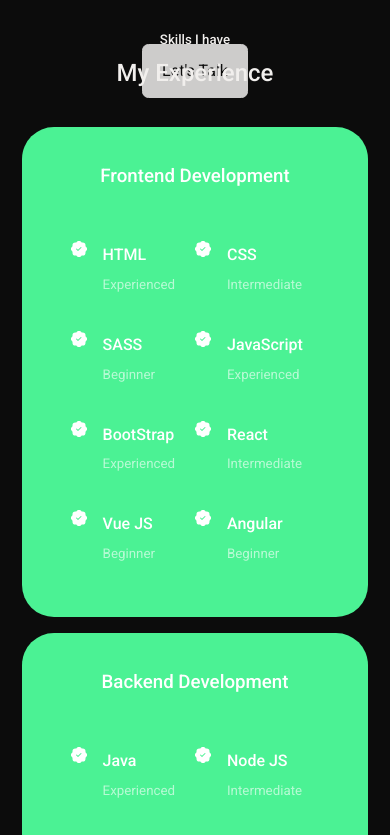
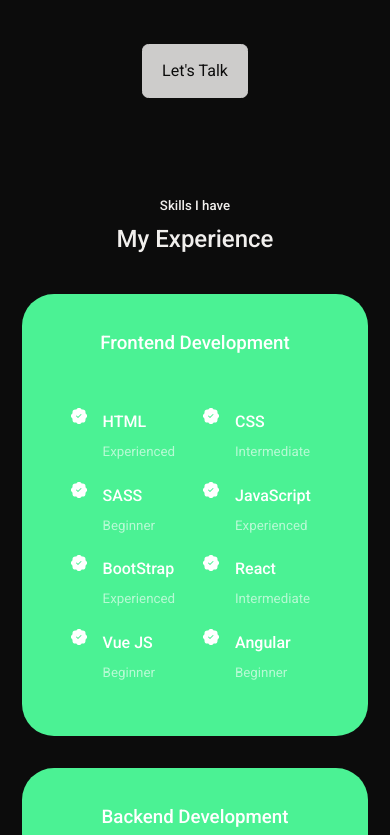
Before and after one commit to theagester12345/portfolio, a React (Create React App) app: page / in a window 390 px wide. Shown: the part 1880-2715 px from the top of the page. Built offline with nearby package versions, Linux system fonts and the light colour scheme.

Commit message:
Updated Experience Styling

```diff
--- a/src/components/experience/Experience.css
+++ b/src/components/experience/Experience.css
@@ -63,8 +63,9 @@
     /*================MEDIA QUERY(For devices with small screen size dimensions eg: phone)=========================*/
     @media screen and (max-width:600px) {
 
-        .container_experience{
-            gap: 1rem;
+        .experience_content{
+            gap: 1rem ;
         }
 
+
     }
--- a/src/index.css
+++ b/src/index.css
@@ -76,7 +76,7 @@ h1{
 
 section{
   margin-top: 8rem;
-  height: 100vh;
+
 }
 
 section>h2 , section>h5 {
```
